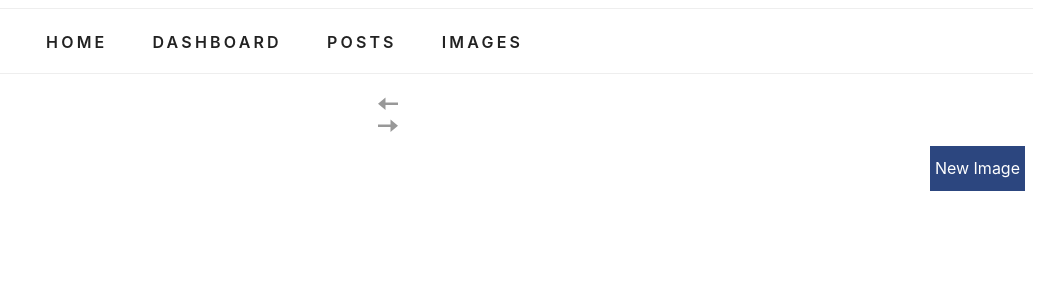
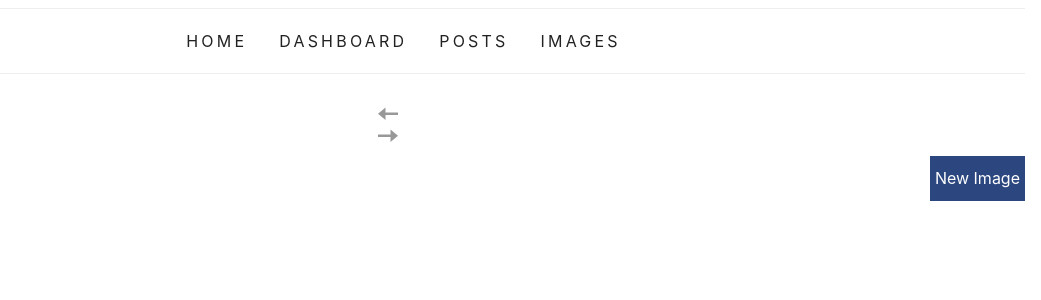
Before and after one commit to thesus/bokstaever, a Django app: page /dashboard/images/list/1 in a window 1280 px wide. Shown: the top 300 px of the page, without its empty margins (239-1280 px from the left). Run offline with Django 3.2, Linux system fonts and the light colour scheme; data comes from the database, SQL or seed files in the repository; data that the repository does not hold is empty; style sheets or scripts are compiled from the project's sources.

Commit message:
Better menu for dashboard

```diff
--- a/src/bokstaever/static/css/dashboard.scss
+++ b/src/bokstaever/static/css/dashboard.scss
@@ -6,7 +6,6 @@ $font-family-sans-serif:
   "Helvetica Neue", Arial, sans-serif,
   "Apple Color Emoji", "Segoe UI Emoji", "Segoe UI Symbol" !default;
 
-$navbar-height: 4rem;
 
 body {
     font-family: $font-family-sans-serif;
@@ -14,41 +13,59 @@ body {
 
 .navbar {
     display: block;
-    width: 100%;
-    height: $navbar-height;
+    width: calc(100% - 16px);
     background: #fff;
     border-top: 1px solid #eee;
     border-bottom: 1px solid #eee;
+    margin: 8px 8px 10px 8px;
+
+    .container {
+        width: 100%;
+        margin: 0;
+    }
 
     ul {
         list-style: none;
-        margin: 0 0 0 0;
+        margin: 0px 5px 0px 10px;
+        padding: 0;
+        display: flex;
+        justify-content: center;
+        @media screen and (max-width: 700px) {
+            flex-flow: column;
+        }
+        @media screen and (min-width: 701px) {
+            li:not(:first-child):not(:last-child){
+                margin-left: 16px;
+                margin-right: 16px;
+            }
+            li:first-child {
+                margin-right: 16px;
+            }
+            li:last-child {
+                margin-left: 16px;
+            }
+        }
         li {
-            margin-right: 35px;
             text-transform: uppercase;
-            font-weight: 600;
             letter-spacing: .2rem;
             position: relative;
-            float: left;
-            text-decoration: none;
-            line-height: $navbar-height;
-            color: #222;
-
+            line-height: 4rem;
+            height: 4rem;
             a {
                 text-decoration: none;
                 color: #222;
+                width: 100%;
+                display: block;
+                margin: 0;
+                padding: 0;
+            }
+            @media screen and (max-width: 700px) {
+                &:not(:last-child) {
+                    border-bottom: 1px solid #eee;
+                }
             }
         }
     }
-}
-
-div.container {
-    width: 100%;
-    max-width: 800px;
-    position: relative;
-    margin: 0px auto 0px auto;
-    box-sizing: border-box;
-    line-height: 1.6;
 }
 
 table {
@@ -108,7 +125,6 @@ a {
     padding: 5px;
     text-align: center;
     vertical-align: middle;
-    line-height: 35px;
 }
 
 .btn {
@@ -127,6 +143,9 @@ a {
     &.btn-right {
         float: right;
     }
+}
+a.btn {
+  line-height: 35px;
 }
 
 textarea {
```
